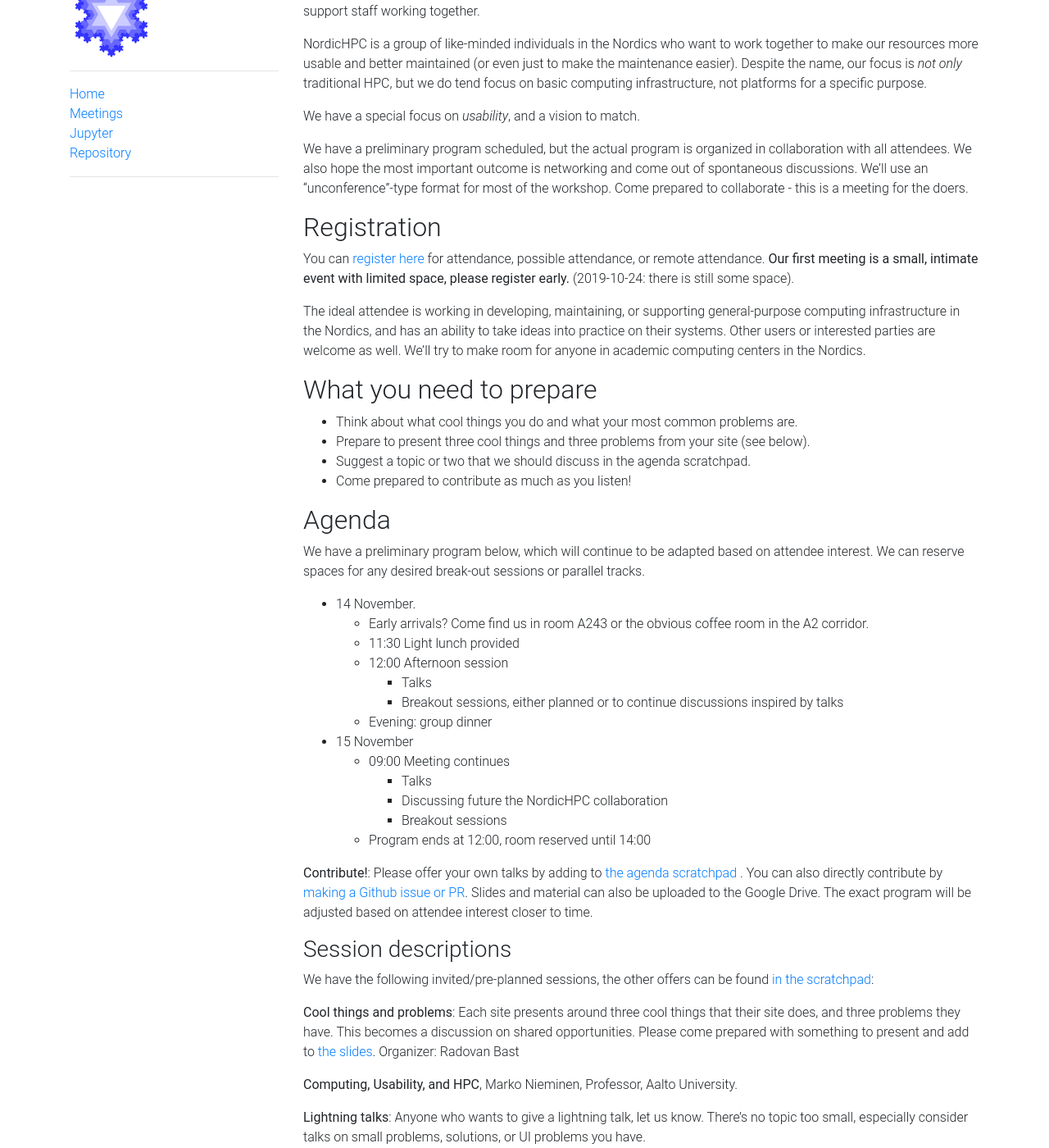
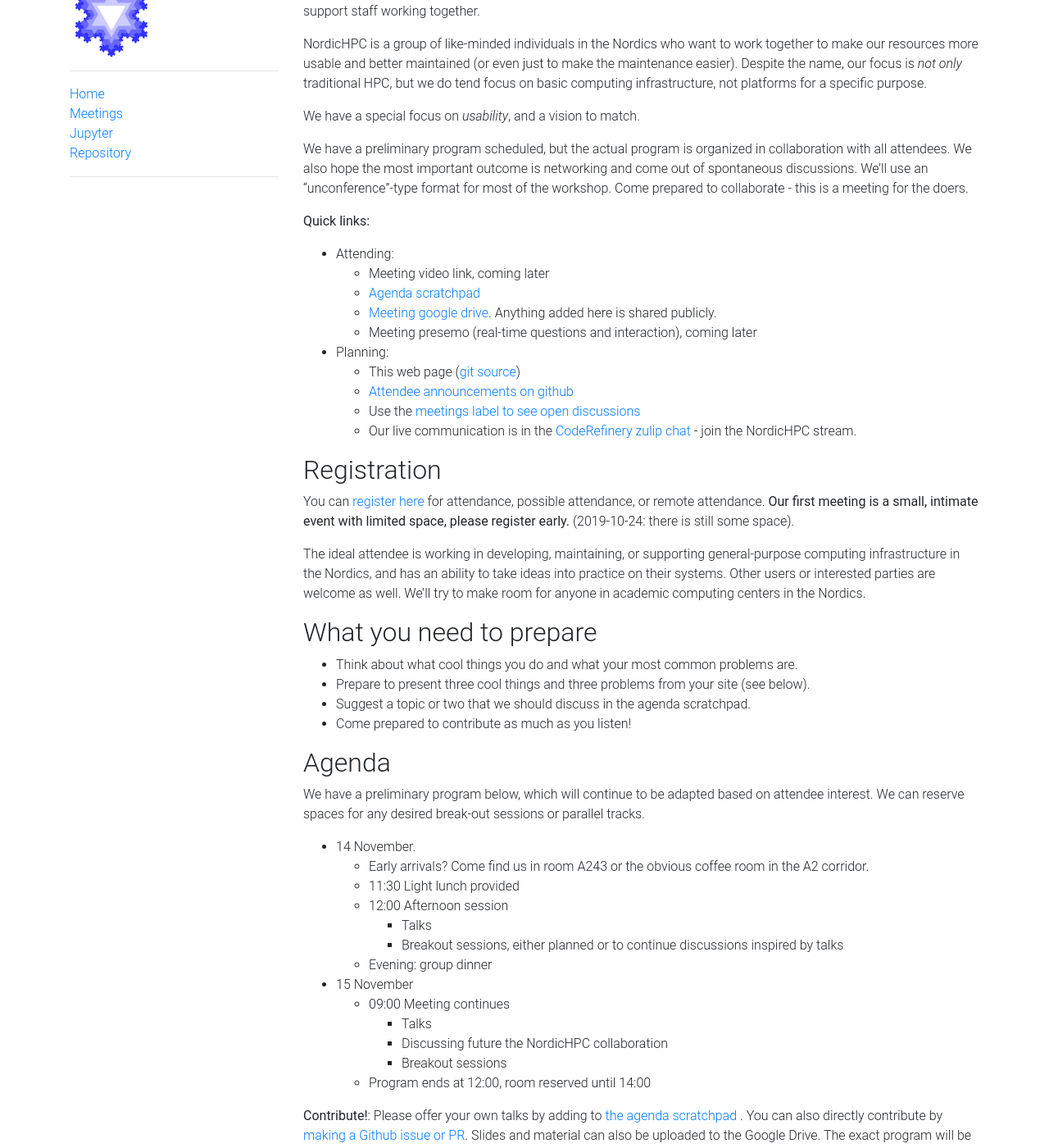
Before and after one commit to NordicHPC/nordichpc.github.io, a Jekyll site: the page built from 2019-11-14-helsinki.md, in a window 1280 px wide and 1400 px high, scrolled down 206 px. Shown: the whole window at 82% size. Built offline with Jekyll 4.4.1, drawn with Linux system fonts in a browser that asks for light colours; nearby versions of some CDN libraries; comment, search, counter and statistics services are not loaded; some of the changed text lies outside the part shown.

Commit message:
2019-11-14-helsinki.md: Adjust quick links

```diff
--- a/2019-11-14-helsinki.md
+++ b/2019-11-14-helsinki.md
@@ -26,6 +26,22 @@ important outcome is networking and come out of spontaneous
 discussions.  We'll use an "unconference"-type format for most of the
 workshop.  Come prepared to collaborate - this is a meeting for the
 doers.
+
+
+**Quick links:**
+
+* Attending:
+  * Meeting video link, coming later
+  * [Agenda scratchpad](https://hackmd.io/uCFgSqABSBKP1PGKLxjLKQ?both)
+  * [Meeting google drive](https://drive.google.com/drive/u/0/folders/1f6PwK_ihXoKRbQdyAQ2Kwh7z3h7UuxRh).  Anything added here is shared publicly.
+  * Meeting presemo (real-time questions and interaction), coming later
+* Planning:
+  * This web page ([git
+    source](https://github.com/NordicHPC/nordichpc.github.io))
+  * [Attendee announcements on github](https://github.com/NordicHPC/nordichpc.github.io/issues/36)
+  * Use the [meetings label to see open discussions](https://github.com/NordicHPC/nordichpc.github.io/labels/meetings)
+  * Our live communication is in the [CodeRefinery zulip
+    chat](https://coderefinery.zulipchat.com/) - join the NordicHPC stream.
 
 
 
```
Also changed, not shown: other parts of 2019-11-14-helsinki.md (+0 -18 lines).
